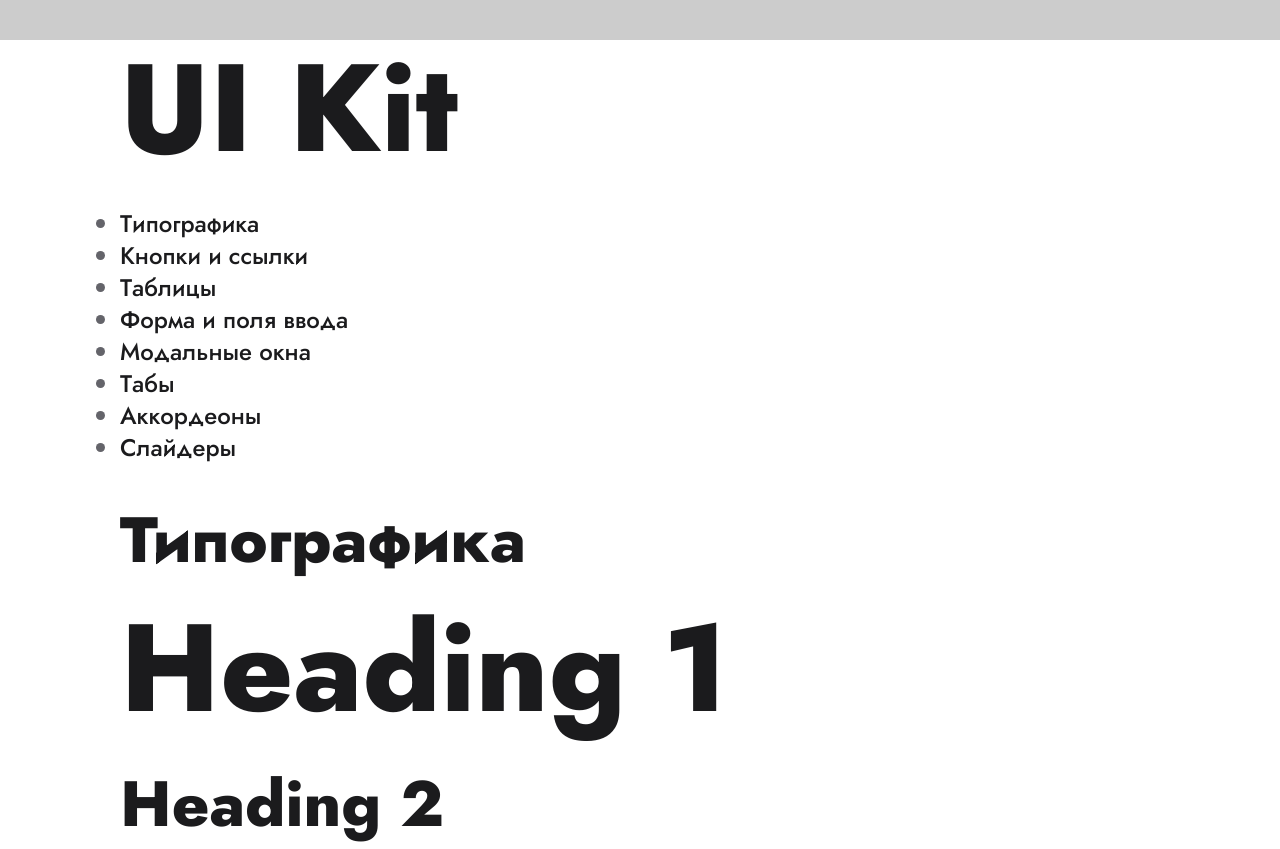
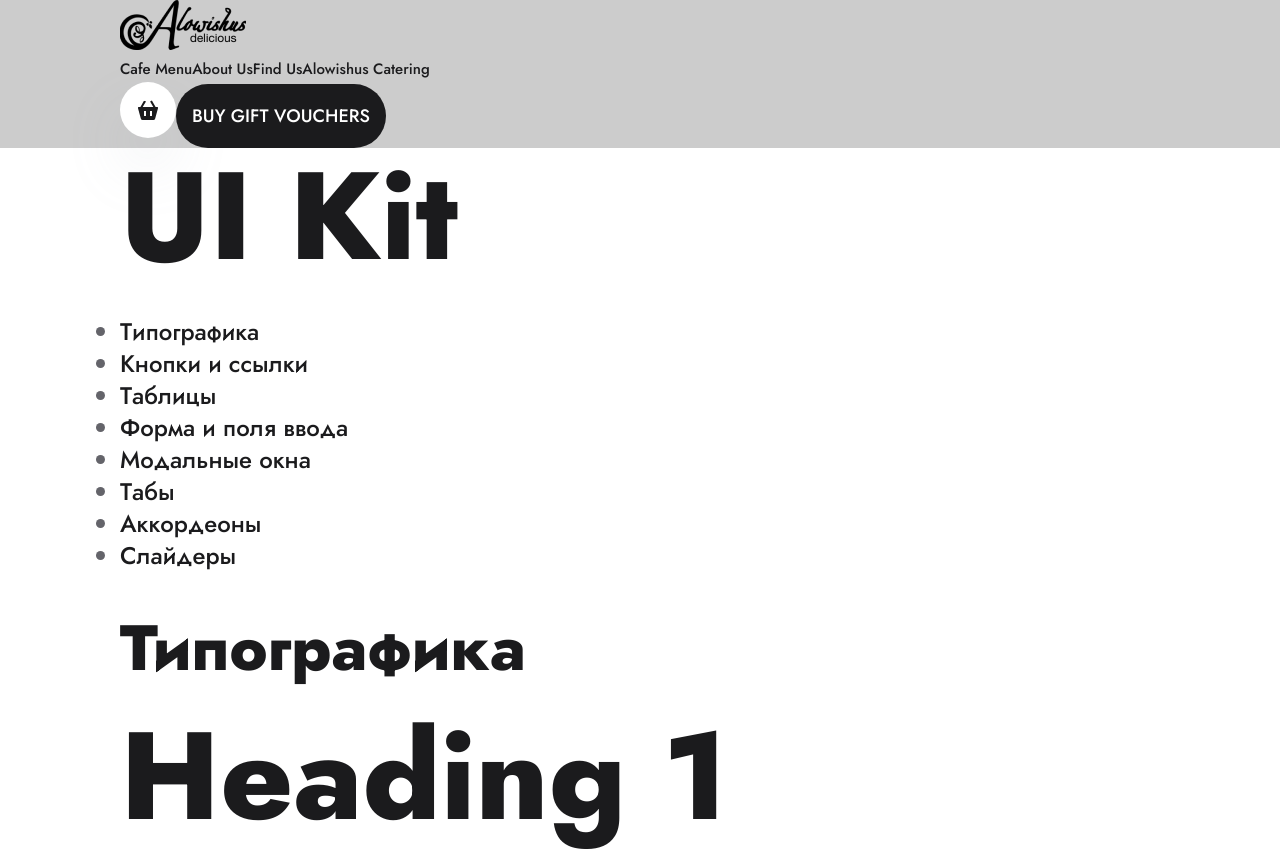
Before and after one commit to viseko/online-coffe-shop, a website: page src/pug/ui.pug in a window 1280 px wide. Shown: the top 849 px of the page. Drawn offline with nearby package versions, Linux system fonts and the light colour scheme; files that its build step writes are made by us from their sources; files whose address does not match are found by name; a web font is replaced by a local one.

Commit message:
Added header markup (10 min)

```diff
--- a/gulp/version.json
+++ b/gulp/version.json
@@ -1,3 +1,3 @@
 {
-    "main": "20230111123810"
+    "main": "20230111125506"
 }
--- a/src/pug/core/footer.pug
+++ /dev/null
@@ -1,2 +0,0 @@
-footer.page-footer
-  .container
--- a/src/pug/core/header.pug
+++ b/src/pug/core/header.pug
@@ -1,2 +1,14 @@
 header.page-header
   .container
+    .logo.page-header__logo
+      img(src="assets/img/logo.png", srcset="assets/img/logo@2x.png 2x", alt="logo", width=126, height=50)
+    nav.page-header__nav.nav-main
+      .nav-main__links
+        a.link-nav(href="#") Cafe Menu
+        a.link-nav(href="#") About Us
+        a.link-nav(href="#") Find Us
+        a.link-nav(href="#") Alowishus Catering
+      .nav-main__buttons
+        a.btn.btn-round(href="#")
+          +icon("basket", 24, 24)
+        a.btn.nav-main__btn(href="#") Buy gift vouchers
--- a/src/pug/core/layout.pug
+++ b/src/pug/core/layout.pug
@@ -13,7 +13,6 @@ html(lang="ru")
       include header
       main.page__main
         block body
-      include footer
 
     script(src="assets/js/main.min.js")
     block scripts
```
Also changed, not shown: src/pug/index.pug (+8 -0 lines), build/index.html, build/map.html, build/ui.html, src/pug/sections/app.pug (added), src/pug/sections/best.pug (added), src/pug/sections/categories.pug (added), src/pug/sections/footer.pug (added), src/pug/sections/hero.pug (added), src/pug/sections/order.pug (added), src/pug/sections/reviews.pug (added).
